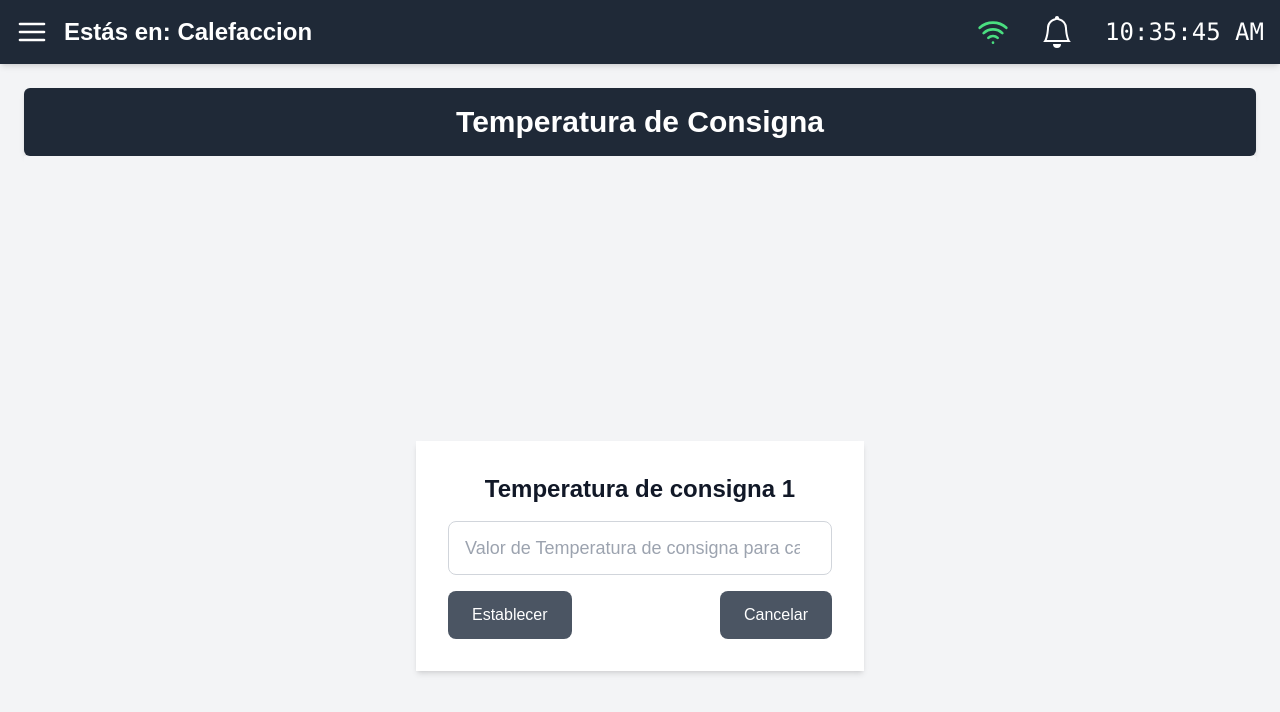
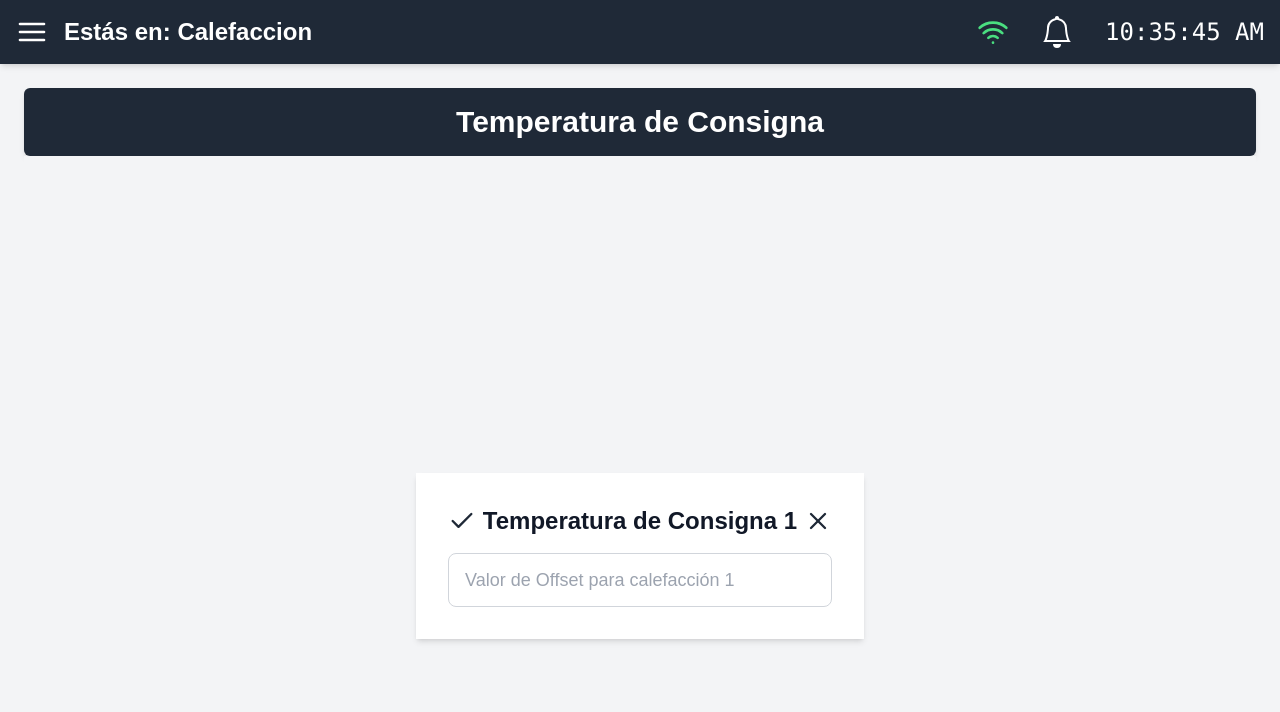
Before and after one commit to JOlmos98/cti-invernaderos, a Next.js app: page /calefaccion/0/temperaturaDeConsigna in a window 1280 px wide. Shown: the top 712 px of the page. Built offline with nearby package versions, Linux system fonts and the light colour scheme; no server answers; the database is empty.

Commit message:
empezando el ✔️  || X

```diff
--- a/components/compTempConsigna/CompTempConsigna.tsx
+++ b/components/compTempConsigna/CompTempConsigna.tsx
@@ -1,66 +1,86 @@
-'use client'
-import { getTempSinConectarCR, setTempSinConectarCR } from '@/lib/actionsCalefaccion';
-import React from 'react'
+
+import { getTempSinConectarCR, setOffset, setTempSinConectarCR } from '@/lib/actionsCalefaccion';
+import { useRouter } from 'next/router';
+import React, { useRef } from 'react'
+import { LuCheck, LuX } from 'react-icons/lu';
 
 // endpoints temperatura de consigna
 type TempConsignaProps ={
   id:number;
 }
 
-function CompTempConsigna({id}:TempConsignaProps) {
+const CompTempConsigna: React.FC <TempConsignaProps> = ({id}) => {
+    const formRef = useRef<HTMLFormElement>(null);
+    const router = useRouter();
+
+    const handleConfirm = async () => {
+        if (formRef.current) {
+            const formData = new FormData (formRef.current);
+            const valor = formData.get("valor");
+            if (!valor || Number(valor) <= 0) {
+                alert("Por favor, ingrese un valor válido para el Offset.");
+                return;
+              }
+              try {
+                await setOffset(id, formData);
+                alert("Offset establecido correctamente.");
+                router.back(); // Navega a la pantalla anterior
+              } catch (error: unknown) {
+                if (error instanceof Error) {
+                  alert(`Error al establecer el Offset: ${error.message}`);
+                }
+        }
+    }
+};
+
+const handleExit = () => {
+    const confirmExit = window.confirm(
+      "¿Estás seguro de que quieres salir? Se perderán los cambios no guardados."
+    );
+    if (confirmExit) {
+      router.back();
+    }
+  };
+
 
    return (
-    <div className='w-full max-w-md p-8 bg-white rounded-xl shadow-md'>
-        <h2
-        className='text-2xl font-semibold text-gray-900 mb-4 text-center'
+    <div className="w-full max-w-md p-8 bg-white rounded-xl shadow-md">
+    {/* Encabezado */}
+    <div className="flex justify-between items-center mb-4">
+      <button
+        onClick={handleConfirm}
+        className="text-gray-800 hover:text-green-600 transition"
+        aria-label="Confirmar"
       >
-            Temperatura de consigna {id + 1}
-        </h2>
-        <form
-        onSubmit={async (event: React.FormEvent<HTMLFormElement>) => {
-            event.preventDefault();
-            const formData = new FormData(event.currentTarget);
-            try {
-                await setTempSinConectarCR(id, formData);  // Server Action => actualizar el valor TempSinConectar
-            } catch (error: any) {
-                alert(`Error al establecer la Temperatura de consigna: ${error.message}`);
-            }
-        }}
-        className='space-y-8'
-        >
-            <div className='space-y-4'>
-                <input
-                type='number'
-                name='valor'
-                placeholder={`Valor de Temperatura de consigna para calefacción ${id + 1}`}
-                className='w-full px-4 py-3 rounded-lg border border-gray-300 focus:border-blue-500
-                       focus:ring focus:ring-blue-100 transition-all
-                       outline-none text-gray-700 placeholder-gray-400 text-lg'
-                />
-                <div className='flex gap-4 justify-between mt-5'>
-                    <button
-                        type='submit'
-                        className='flex-1 bg-gray-600 text-white py-3 px-6 rounded-lg'
-                    >
-                        Establecer
+        <LuCheck size={28} />
       </button>
 
+      <h2 className="text-2xl font-semibold text-gray-900 text-center flex-grow">
+        Temperatura de Consigna {id + 1}
+      </h2>
+
       <button
-                        type='button'
-                        onClick={() => {
-                            const form = document.querySelector('form');
-                            if (form) {
-                                form.reset();  // Resetea el formulario
-                            }
-                        }}
-                        className='flex-1 bg-gray-600 text-white py-3 px-6 rounded-lg'
+        onClick={handleExit}
+        className="text-gray-800 hover:text-red-600 transition"
+        aria-label="Cancelar"
       >
-                        Cancelar
+        <LuX size={28} />
       </button>
     </div>
-            </div>
+
+    {/* Formulario */}
+    <form ref={formRef} className="space-y-4">
+      <input
+        type="number"
+        name="valor"
+        placeholder={`Valor de Offset para calefacción ${id + 1}`}
+        className="w-full px-4 py-3 rounded-lg border border-gray-300 focus:border-blue-500
+                   focus:ring focus:ring-blue-100 transition-all outline-none text-gray-700
+                   placeholder-gray-400 text-lg"
+      />
     </form>
   </div>
+
   )
 }
 
```
Lines whose indentation alone changed are shown as unchanged.
